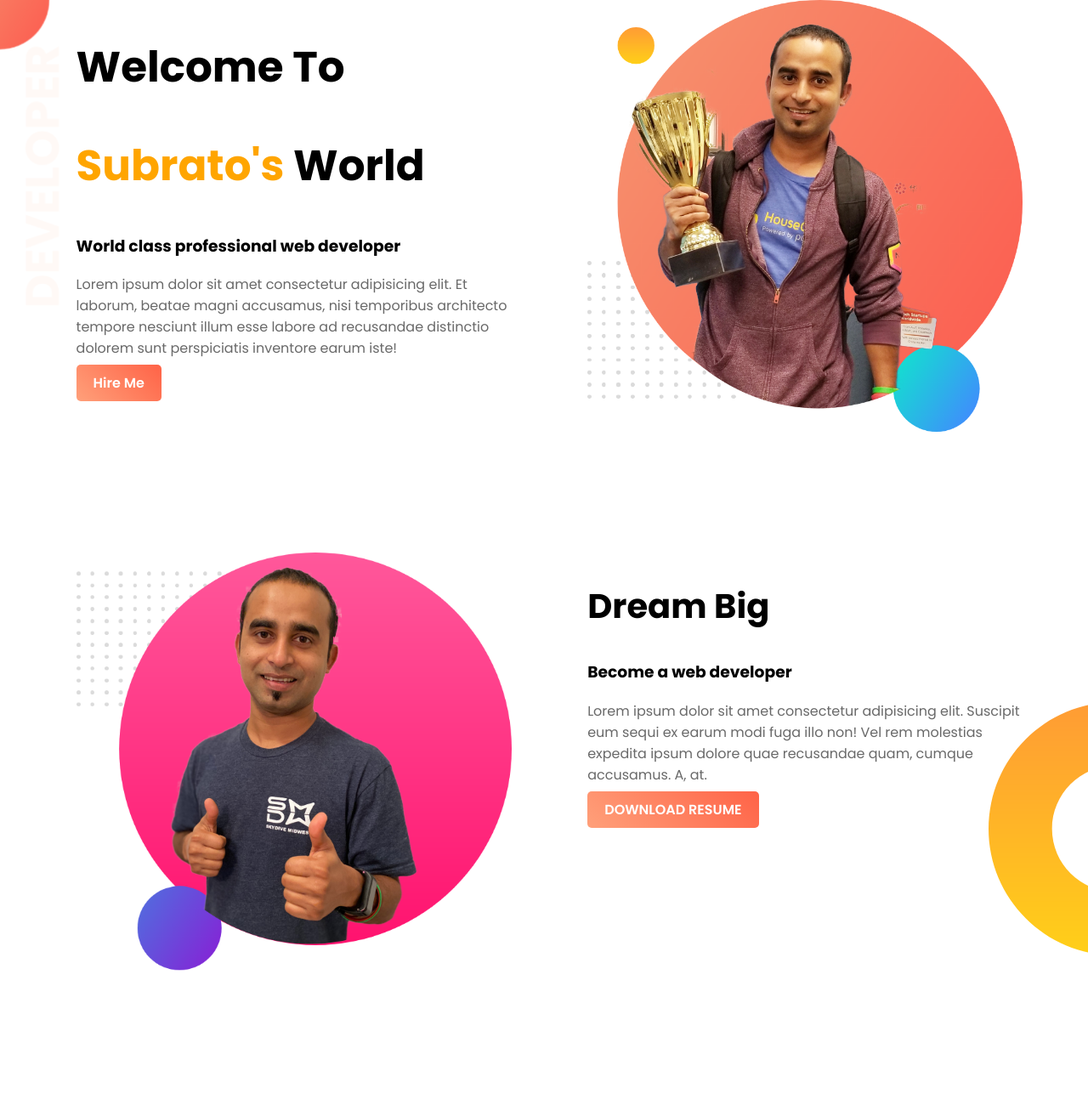
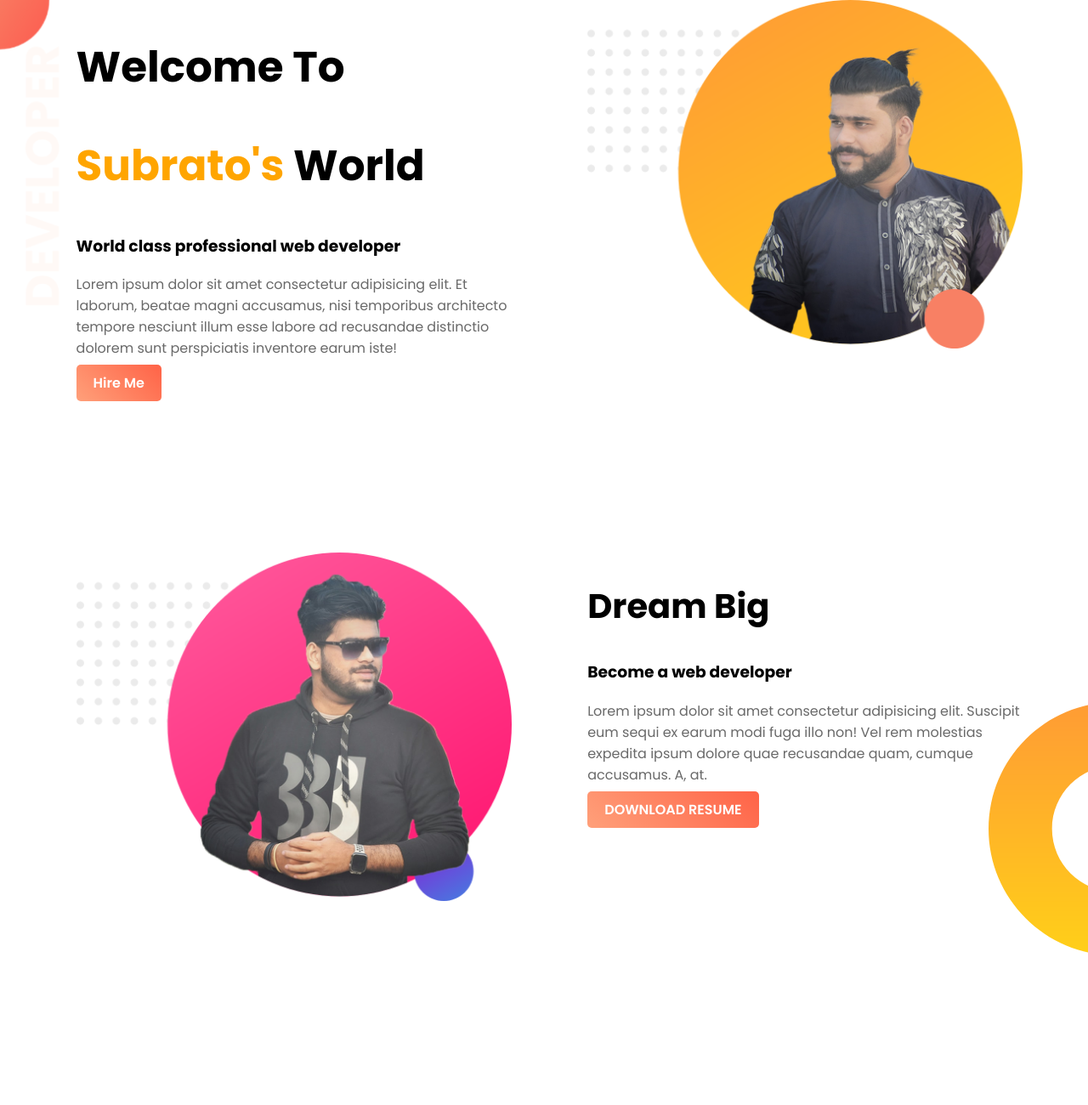
Before and after one commit to subrato-saha/web-portfolio, a plain HTML site: page index.html in a window 1280 px wide. Shown: the top 1300 px of the page at 85% size. Drawn offline with Linux system fonts and the light colour scheme.

Commit message:
pic updated

```diff
--- a/index.html
+++ b/index.html
@@ -20,13 +20,13 @@
             <a class="link-button" href="https://www.facebook.com/subrato.saha007" target="_blank">Hire Me</a>
         </div>
         <div class="half-width">
-            <img src="images/jhankar.png" alt="">
+            <img src="images/2nd-img.png" alt="">
         </div>
     </section>
 
     <section class="dream-area">
         <div class="half-width">
-            <img src="images/jhankar2.png" alt="">
+            <img src="images/1st-img.png" alt="">
         </div>
 
         <div class="half-width">
```
Also changed, not shown: images/1st-img.png (added), images/2nd-img.png (added).
